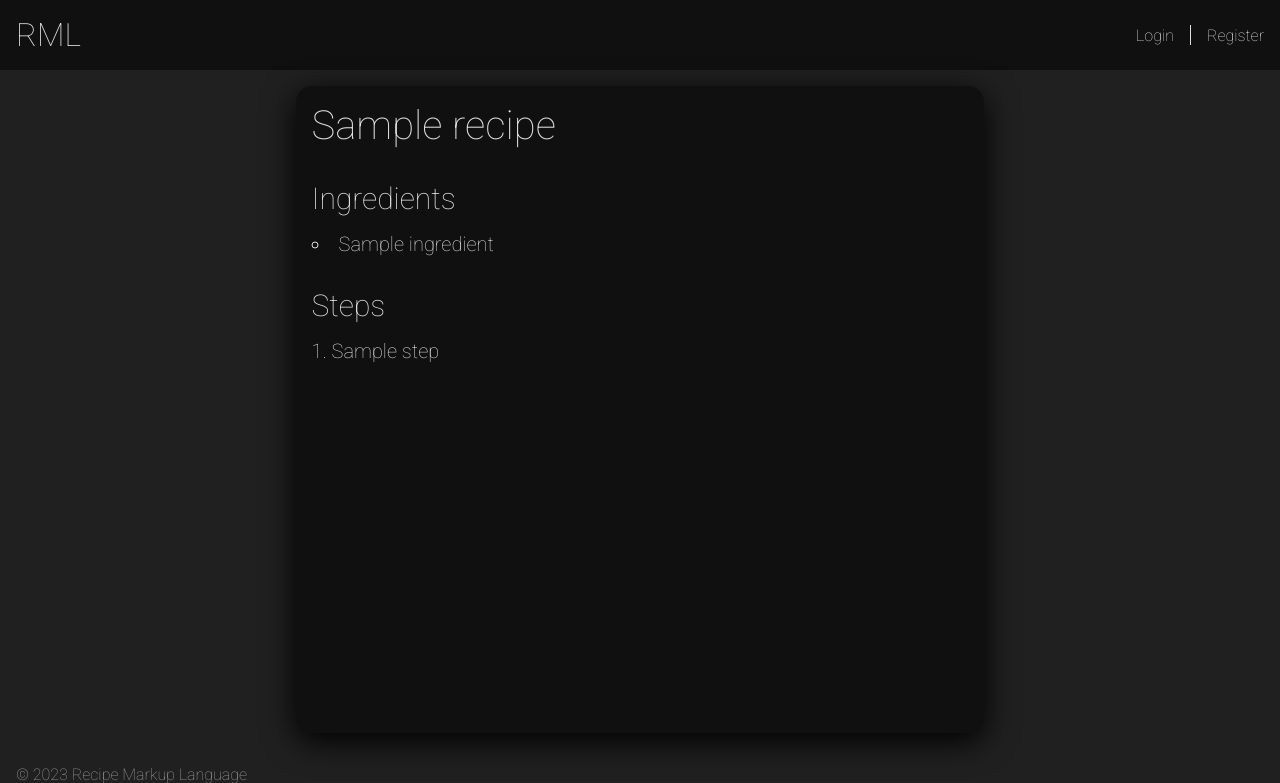
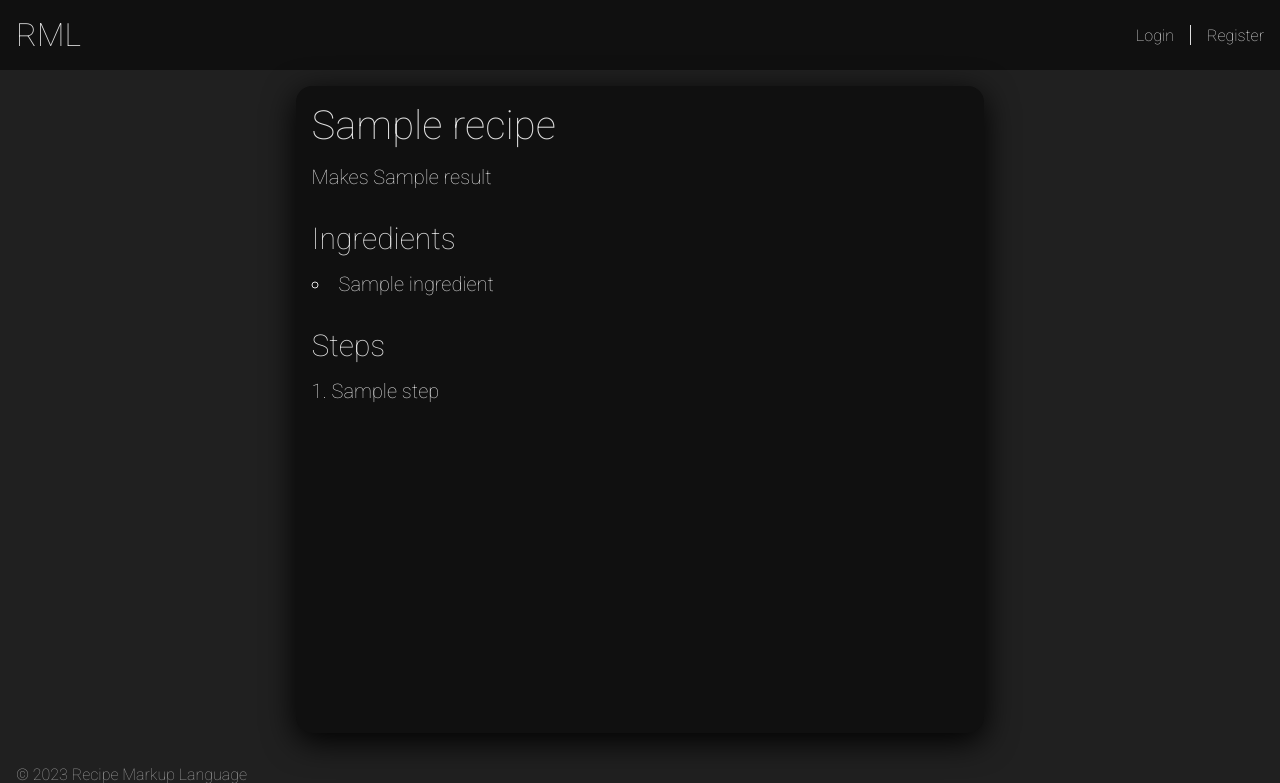
Before and after one commit to JMANN240/RML, a Flask app: template templates/recipe.html in a window 1280 px wide. Shown: the top 783 px of the page. Run offline with Flask 3, Linux system fonts and the light colour scheme; the template is opened without the code that fills it: most values are stand-ins (such as "Sample title", 1, 10 or a date in 2020).

Commit message:
added a results column

```diff
--- a/main.py
+++ b/main.py
@@ -74,18 +74,23 @@ def recipe_create():
 	elif request.method == 'POST':
 		user_id = request.user_id
 		recipe_name = request.form.get('recipe-name')
+		result = request.form.get('result')
 		recipe_ingredients_pre = request.form.get('ingredients')
 		recipe_steps_pre = request.form.get('steps')
 
-		if recipe_name is None:
+		if recipe_name is None or recipe_name == '':
 			flash("Recipe name cannot be empty", 'error')
 			return redirect(url_for('recipe_create'))
 
-		if recipe_ingredients_pre is None:
+		if result is None or result == '':
+			flash("Result cannot be empty", 'error')
+			return redirect(url_for('recipe_create'))
+
+		if recipe_ingredients_pre is None or recipe_ingredients_pre == []:
 			flash("Recipe ingredients cannot be empty", 'error')
 			return redirect(url_for('recipe_create'))
 
-		if recipe_steps_pre is None:
+		if recipe_steps_pre is None or recipe_steps_pre == []:
 			flash("Recipe steps cannot be empty", 'error')
 			return redirect(url_for('recipe_create'))
 
@@ -93,7 +98,7 @@ def recipe_create():
 		recipe_steps = recipe_steps_pre.split('\n')
 
 		con, cur = get_db()
-		cur.execute('INSERT INTO recipes (name, user_id) VALUES (?, ?)', (recipe_name, user_id))
+		cur.execute('INSERT INTO recipes (name, user_id, result) VALUES (?, ?, ?)', (recipe_name, user_id, result))
 		res = cur.execute("SELECT * FROM recipes ORDER BY id DESC LIMIT 1")
 		recipe = res.fetchone()
 		cur.executemany('INSERT INTO recipe_ingredients (recipe_id, ingredient) VALUES (?, ?)', [(recipe.get('id'), ingredient) for ingredient in recipe_ingredients])
@@ -121,25 +126,30 @@ def recipe_edit(recipe_id):
 		return render_template('recipe_edit.html', recipe_id=recipe_id, recipe=recipe, ingredients=ingredients, steps=steps, title='Edit Recipe')
 
 	elif request.method == 'POST':
-		user_id = request.user_id
+		request.user_id
 		recipe_id = request.form.get('recipe-id')
 		recipe_name = request.form.get('recipe-name')
+		result = request.form.get('result')
 		recipe_ingredients_pre = request.form.get('ingredients')
 		recipe_steps_pre = request.form.get('steps')
 
-		if recipe_id is None:
+		if recipe_id is None or recipe_id == '':
 			flash("Recipe ID cannot be empty", 'error')
 			return redirect(url_for('recipe_edit'))
 
-		if recipe_name is None:
+		if recipe_name is None or recipe_name == '':
 			flash("Recipe name cannot be empty", 'error')
 			return redirect(url_for('recipe_edit'))
 
-		if recipe_ingredients_pre is None:
+		if result is None or result == '':
+			flash("Result cannot be empty", 'error')
+			return redirect(url_for('recipe_edit'))
+
+		if recipe_ingredients_pre is None or recipe_ingredients_pre == []:
 			flash("Recipe ingredients cannot be empty", 'error')
 			return redirect(url_for('recipe_edit'))
 
-		if recipe_steps_pre is None:
+		if recipe_steps_pre is None or recipe_steps_pre == []:
 			flash("Recipe steps cannot be empty", 'error')
 			return redirect(url_for('recipe_edit'))
 
@@ -152,7 +162,7 @@ def recipe_edit(recipe_id):
 		if recipe is None:
 			flash(f"Recipe with ID {recipe_id} not found", 'error')
 			return redirect(url_for('index'))
-		cur.execute('UPDATE recipes SET name=? WHERE id=?', (recipe_name, recipe_id))
+		cur.execute('UPDATE recipes SET name=?, result=? WHERE id=?', (recipe_name, result, recipe_id))
 		cur.execute('DELETE FROM recipe_ingredients WHERE recipe_id=?', (recipe_id,))
 		cur.execute('DELETE FROM recipe_steps WHERE recipe_id=?', (recipe_id,))
 		cur.executemany('INSERT INTO recipe_ingredients (recipe_id, ingredient) VALUES (?, ?)', [(recipe_id, ingredient) for ingredient in recipe_ingredients])
--- a/setup.sql
+++ b/setup.sql
@@ -28,3 +28,5 @@ CREATE TABLE IF NOT EXISTS recipe_steps (
 	step TEXT NOT NULL,
 	FOREIGN KEY (recipe_id) REFERENCES recipes (id)
 );
+
+ALTER TABLE recipes ADD COLUMN result TEXT NOT NULL DEFAULT "";
--- a/templates/recipe.html
+++ b/templates/recipe.html
@@ -1,7 +1,8 @@
 {% extends "base.html" %}
 {% block body %}
 <main class="static">
-    <h1>{{recipe['name']}}</h1>
+    <h1 style="margin-bottom: 1rem;">{{recipe['name']}}</h1>
+    <p>Makes {{recipe['result']}}</p>
     <h2 style="margin-top: 2rem; margin-bottom: 1rem;">Ingredients</h2>
     <ul>
         {% for ingredient in ingredients %}
--- a/templates/recipe_create.html
+++ b/templates/recipe_create.html
@@ -4,6 +4,7 @@
     <form method="post">
         <h1>Create Recipe</h1>
         <input type="text" name="recipe-name" placeholder="Recipe name" required>
+        <input type="text" name="result" placeholder="Result" required>
         <textarea name="ingredients" placeholder="Newline separated ingredients" required></textarea>
         <textarea name="steps" placeholder="Newline separated steps" required></textarea>
         <input type="submit" value="Create" class="clickable">
--- a/templates/recipe_edit.html
+++ b/templates/recipe_edit.html
@@ -5,6 +5,7 @@
         <h1>Edit Recipe</h1>
         <input type="hidden" name="recipe-id" value="{{recipe_id}}" required>
         <input type="text" name="recipe-name" placeholder="Recipe name" value="{{recipe['name']}}" required>
+        <input type="text" name="result" placeholder="Result" value="{{recipe['result']}}" required>
         <textarea name="ingredients" placeholder="Newline separated ingredients">{{ingredients}}</textarea>
         <textarea name="steps" placeholder="Newline separated steps">{{steps}}</textarea>
         <input type="submit" value="Update" class="clickable">
```
